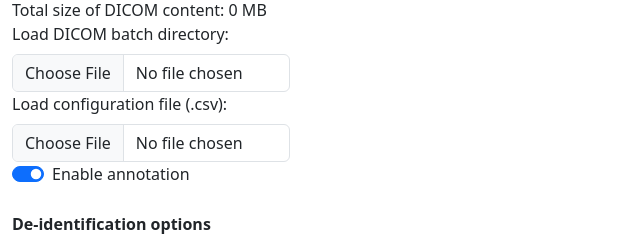
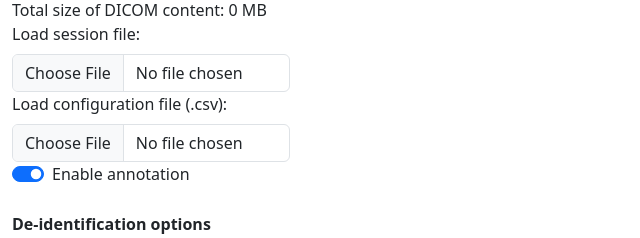
Before and after one commit to valab-certh/meddisc, a FastAPI app: page / in a window 1280 px wide. Shown: the part 144-382 px from the top of the page, without its empty margins (0-640 px from the left). Run offline with FastAPI, Linux system fonts and the light colour scheme; parts of the project's set-up code (start-up, migrations or seed data) failed here and were passed over; some libraries are stand-ins or nearby versions.

Commit message:
Update index.html

```diff
--- a/python/templates/index.html
+++ b/python/templates/index.html
@@ -45,7 +45,7 @@
                           action="{{ url_for("session") }}"
                           enctype="application/json"
                           method="post">
-                        <label for="formFile" class="form-label">Load DICOM batch directory:</label>
+                        <label for="formFile" class="form-label">Load session file:</label>
                         <input name="SessionFile" class="form-control" type="file">
                     </form>
                     <form id="CustomDeidentificationConfig"
```
